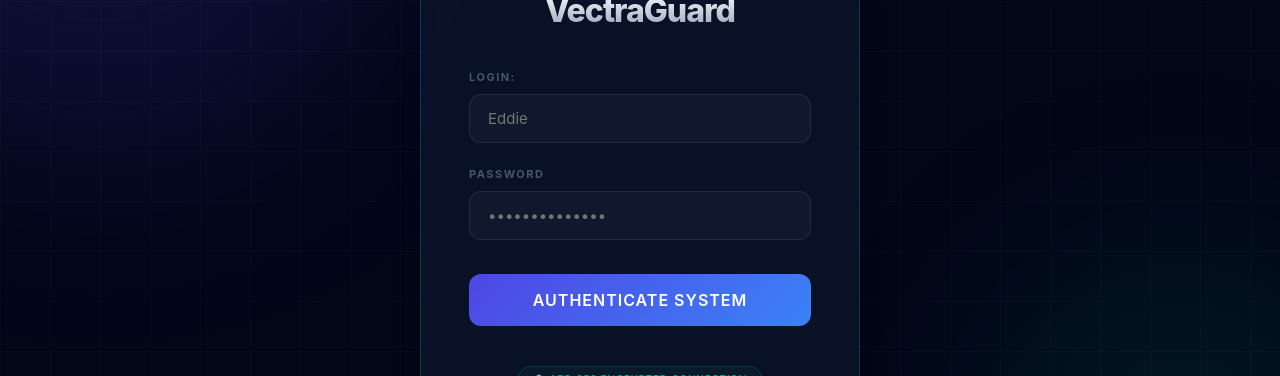
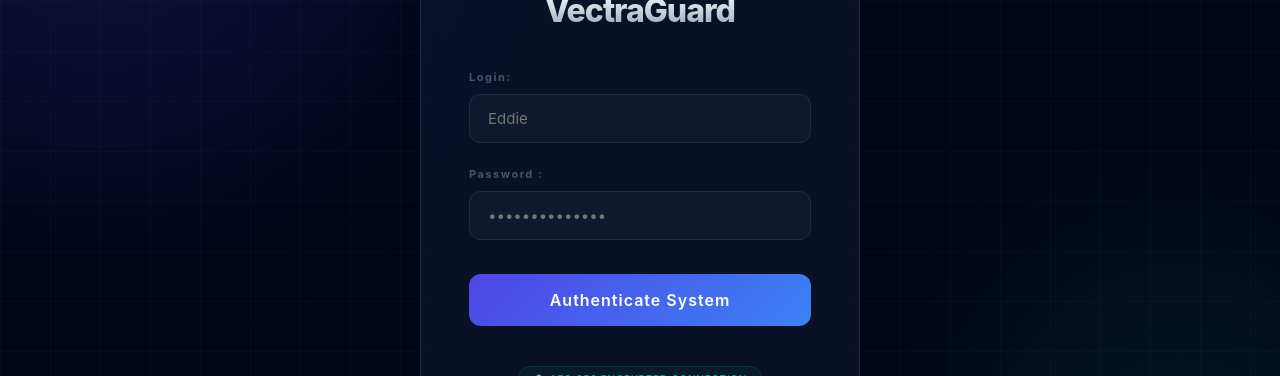
Before and after one commit to codinglavinia/VECTR4GU4RD-Dashboard, a React (Vite) app: page / in a window 1280 px wide. Shown: the part 249-625 px from the top of the page. Built offline with nearby package versions, Linux system fonts and the light colour scheme; no server answers.

Commit message:
Fix: Remove uppercase from login labels and button

```diff
--- a/src/components/Login.css
+++ b/src/components/Login.css
@@ -124,7 +124,6 @@
   display: block;
   font-size: 11px;
   font-weight: 700;
-  text-transform: uppercase;
   letter-spacing: 1.5px;
   color: #475569;
   margin-bottom: 10px;
@@ -161,7 +160,6 @@
   cursor: pointer;
   transition: all 0.3s;
   margin-top: 10px;
-  text-transform: uppercase;
   letter-spacing: 1px;
 }
 
--- a/src/components/Login.tsx
+++ b/src/components/Login.tsx
@@ -54,7 +54,7 @@ export default function Login({ onLogin }: LoginProps) {
           </div>
 
           <div className="form-group">
-            <label>Password</label>
+            <label>Password :</label>
             <div className="input-wrapper">
               <input
                 type="password"
```
